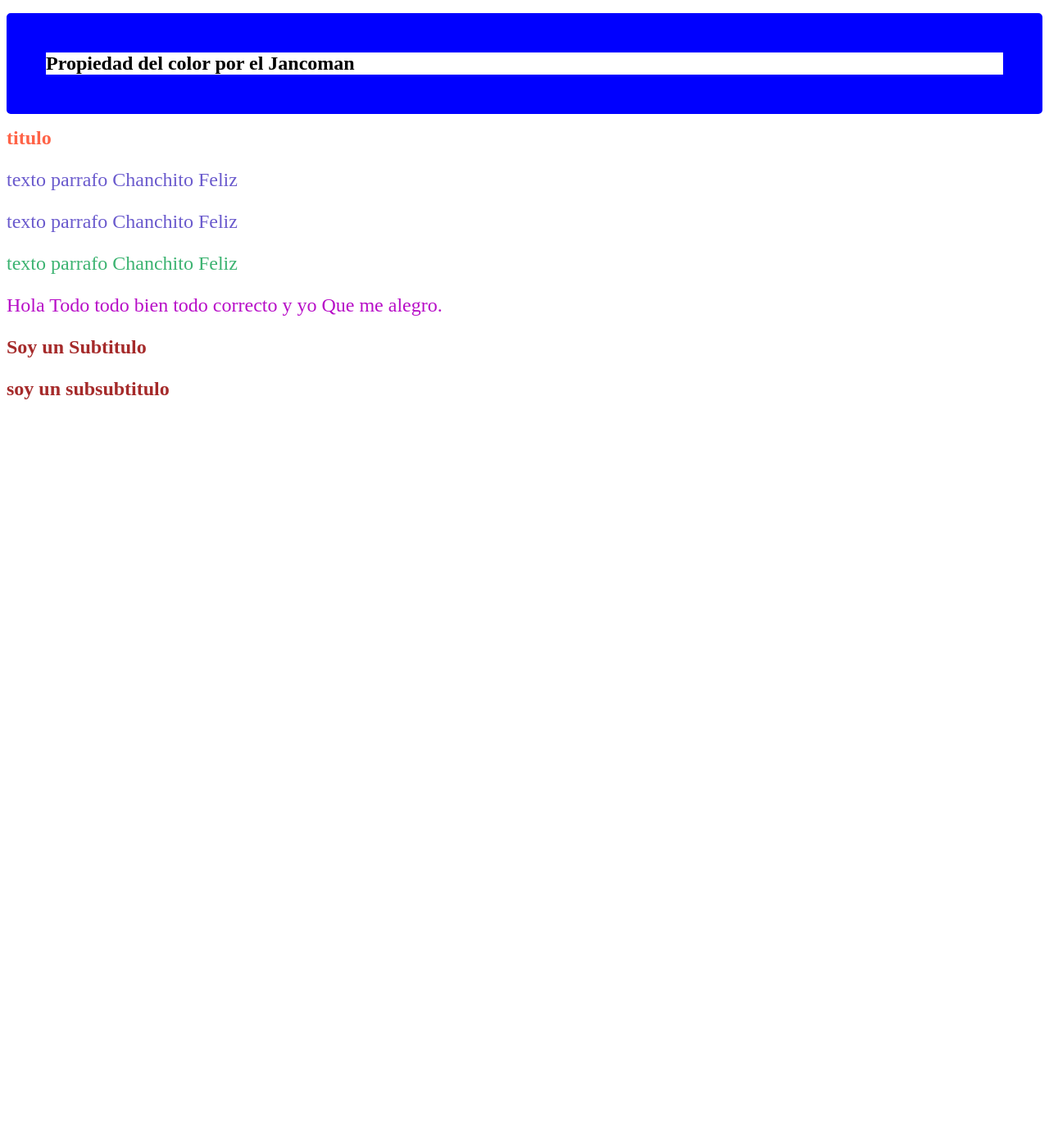
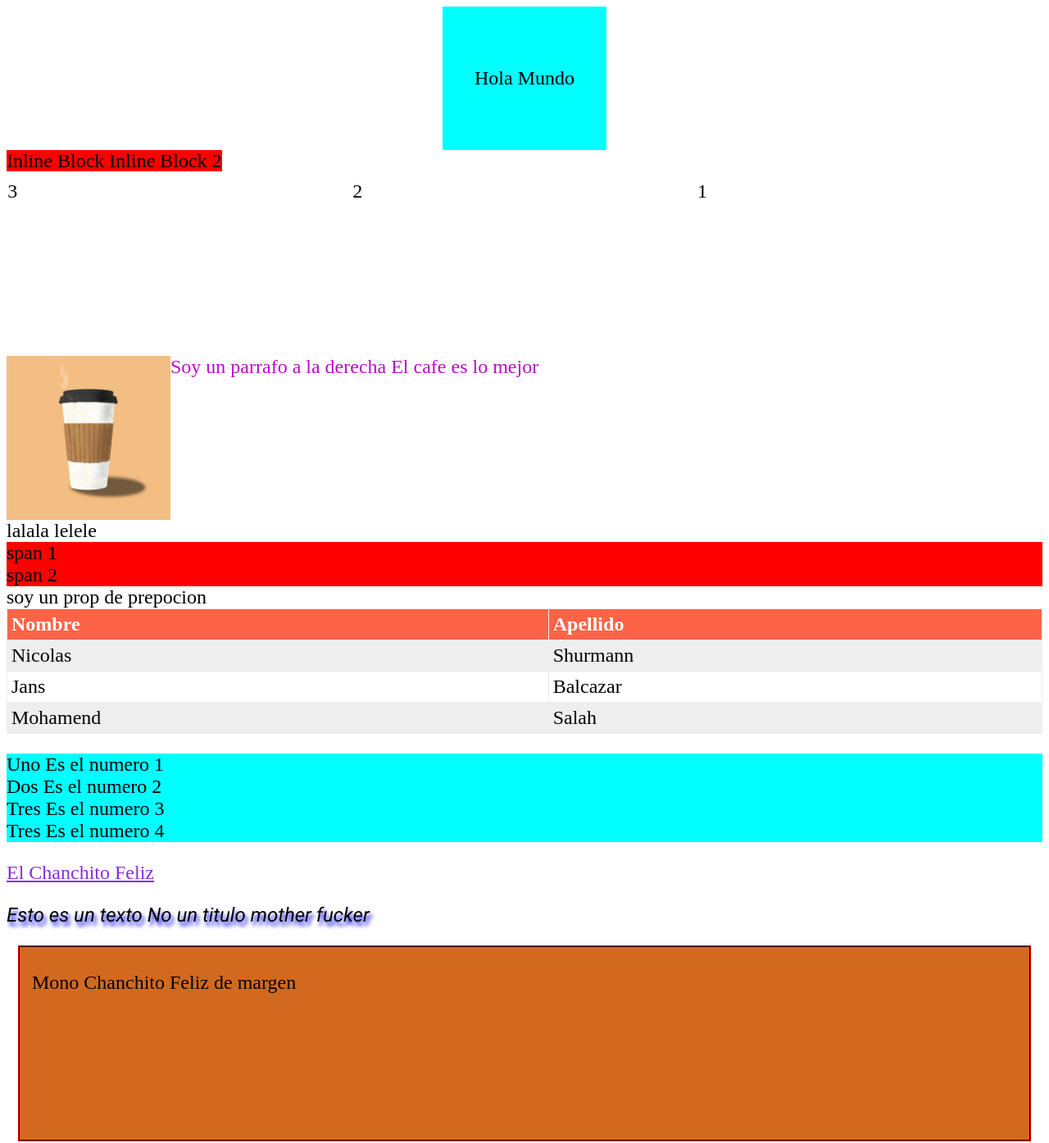
Before and after one commit to jans11k/CSS, a plain HTML site: page index.html in a window 1280 px wide. Shown: the top 1394 px of the page at 82% size. Before the commit the page ends 800 px from the top, so only its background shows below. Drawn offline with Linux system fonts and the light colour scheme.

Commit message:
Practicas Css-Html

```diff
--- a/index.html
+++ b/index.html
@@ -3,8 +3,82 @@
     <head>
         <title>Document</title>
         <link rel="stylesheet" href="style.css" />
+        <link rel="preconnect" href="https://fonts.googleapis.com">
+        <link rel="preconnect" href="https://fonts.gstatic.com" crossorigin>
+        <link href="https://fonts.googleapis.com/css2?family=Roboto:ital@1&display=swap" rel="stylesheet">
     </head>
     <body>
+
+        <section class="center">
+            <p>Hola Mundo</p>
+
+        </section>
+
+        <div class="inline-block">Inline Block </div>
+        <div class="inline-block">Inline Block 2</div>
+
+        <div class="container">
+
+            <article class="column right">1 </article>
+            <article class="column right">2 </article>
+            <article class="column right">3 </article>
+
+        </div>
+
+        <div class="container">
+
+            <img src="coffee.png" class="left"/>
+            <p>Soy un parrafo a la derecha El cafe es lo mejor</p>
+
+        </div>
+
+        <div class="inline">lalala</div>
+        <div class="inline">lelele</div>
+        <span>span 1</span>
+        <span>span 2</span>
+        <article id="position" >soy un prop de prepocion</article>
+        <table>
+
+            <tr>
+                <th>Nombre</th>
+                <th>Apellido</th>
+            </tr>
+            <tr>
+                <td>Nicolas </td>
+                <td>Shurmann </td>
+
+            </tr>
+            <tr>
+                <td>Jans</td>
+                <td>Balcazar</td>
+            </tr>
+
+            <tr>
+
+                <td>Mohamend</td>
+                <td>Salah</td>
+
+            </tr>
+        </table>
+        <ul>
+
+            <li>Uno Es el numero 1 </li>
+            <li>Dos Es el numero 2</li>
+            <li>Tres Es el numero 3</li>
+            <li>Tres Es el numero 4</li>
+
+
+        </ul>
+        <a href="https://www.google.co.nz/">El Chanchito Feliz</a>
+        <p class="text">
+            Esto es un texto No un titulo mother fucker
+        </p>
+        <div class="margen">
+            Mono Chanchito Feliz de margen
+        </div>
+        <article id="fondo">
+            soy la propiedad del Background
+        </article>
         <h1 class="color">Propiedad del color por el Jancoman</h1>
         <h1 id="titulo">titulo</h1>
         <p class="texto">texto parrafo Chanchito Feliz</p>
--- a/style.css
+++ b/style.css
@@ -20,7 +20,7 @@ div h2, div h3 { /* Hola si estas viendo este mensaje Es porque Eres un Highbrot
 
 *{
     font-size: 24px;
-    color: black; /* Hola si estas viendo este mensaje Es porque Eres un Highbrot */
+    /*color: black; /* Hola si estas viendo este mensaje Es porque Eres un Highbrot */
 }
 
 
@@ -69,3 +69,173 @@ Hola si estas viendo este mensaje Es porque Eres un Highbrot
     border-width: 2rem;
 
 }
+
+#fondo {
+
+    background-color: rgba(255,0,0);
+    /* opacity: ; */
+    height: 200px;
+    /*height: 400; */
+    background:#f00 url(coffee.png) repeat-y center bottom/100px 100px ;
+
+
+
+
+
+    /* Si nosotros utilizamos la propiedad  Background Y Definimos Backgrouds Size ANTES de
+    que la Propiedad de Backgroud esta no la va a tomar en cuenta. si queremos utilizar la
+    propiedad de Background y Tambien la propiedad de Background Size por separado Vamos a
+    tener que colocarla despues de la propiedad de background  /*
+
+    /*background-repeat: no-repeat;
+    para que No se repitan Las imagenes
+    */
+
+    /*background-size: cover; */
+
+    /*background-size: contain; Lo que hace es que contiene las imagenes
+    Dentro de las dimenciones especificaciones Que nosotros Le indiquemos  Height:300px
+    Lo que contega... Por ende va contener las
+
+    */
+
+    /*background-repeat: repeat-y; Para se Repita de forma Horizontal  */
+
+    /*background-repeat: repeat-x; Para se Repita de forma Vertical */
+
+     /* Como Agregar Dimensiones Background-size: 400px El Ancho y El Alto 400px */
+}
+
+.margen {
+
+    background-color: chocolate;
+    margin: 15px ;
+    padding: 30px 15px 5px;
+    border: solid 1px black;
+    height: 200px;
+    overflow: hidden;
+    outline: 1px solid red;
+}
+
+.text {
+    font-family: "Roboto", Sans-serif;
+    text-align: justify;
+     text-shadow: 3px 5px 5px blue;
+}
+
+a:link {
+
+    color: blueviolet;
+}
+
+a:visited{
+    color: gray;
+}
+
+a:hover {
+
+    color: yellow;
+}
+
+a:active {
+
+    color:red;
+}
+
+    ul {
+
+    background-color: cyan;
+    list-style-type: none;
+    padding-left: 0;
+}
+
+table {
+
+    width: 100%;
+    border-collapse: collapse;
+}
+
+th, td {
+
+    border: solid 1px #eee;
+    padding: 5px;
+
+}
+
+th{
+
+    background-color: tomato;
+    color: white;
+    text-align: left;
+}
+
+tr:nth-child(even) {
+
+    background-color: #eee;
+}
+tr:hover {
+
+    background-color: #aaa;
+    cursor: pointer;
+}
+
+span {
+
+     display: block;
+    /* display: none; */
+    /* visibility: hidden; */
+    max-weight: 300px;
+    background-color: #f00;
+}
+
+.inline {
+
+    display: inline;
+}
+
+#position {
+
+    position: sticky;
+    left: 20px;
+     top: 25px;
+}
+
+.left {
+
+    float: left;
+    width: 200px;
+    height: 200px;
+}
+
+.right {
+
+    float: right;
+}
+
+.container {
+
+    height: 200px;
+}
+
+.column{
+
+
+    margin: 0;
+    padding: 10px 0;
+    width: 33.3% ;
+}
+
+.inline-block {
+
+    display: inline;
+    height: 55px;
+    background-color: red;
+}
+
+.center {
+    padding: 50px 0;
+    text-align: center;
+    width: 200px;
+    margin: 0 auto;
+    background-color: aqua;
+}
```
Also changed, not shown: EL Gamer 1.jpg (added), coffee.png (added).
